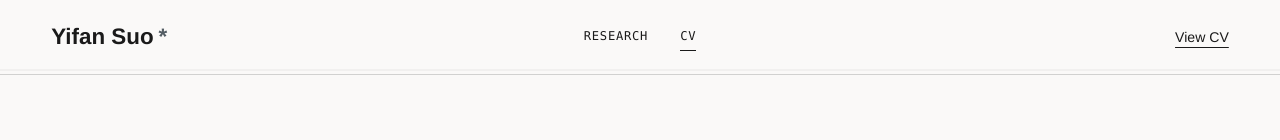
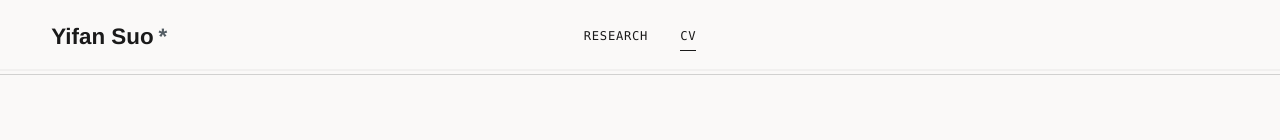
Before and after one commit to suoyff-afk/suoyff-afk.github.io, a React (Vite) app: page /cv in a window 1280 px wide. Shown: the top 140 px of the page. Built offline with nearby package versions, Linux system fonts and the light colour scheme.

Commit message:
Polish public portfolio navigation

```diff
--- a/src/components/layout/Header.tsx
+++ b/src/components/layout/Header.tsx
@@ -75,7 +75,6 @@ export function Header() {
           <nav className="desktop-nav" aria-label="Primary">
             {navItems}
           </nav>
-          <NavLink className="cv-link" to="/cv">View CV</NavLink>
           <button
             ref={toggleRef}
             className="menu-toggle"
@@ -95,7 +94,6 @@ export function Header() {
               <NavLink ref={index === 0 ? firstMenuLinkRef : undefined} key={to} to={to}>{label}</NavLink>
             ))}
           </nav>
-          <NavLink className="button button--dark" to="/cv">View CV</NavLink>
         </div>
       )}
     </>
--- a/src/styles/layout.css
+++ b/src/styles/layout.css
@@ -9,7 +9,6 @@
 .desktop-nav { display: flex; gap: 2rem; font-family: var(--mono); font-size: .76rem; text-transform: uppercase; letter-spacing: .06em; }
 .desktop-nav a { padding-block: .4rem; border-bottom: 1px solid transparent; }
 .desktop-nav a:hover, .desktop-nav a.active { border-color: var(--ink); }
-.cv-link { justify-self: end; font-size: .88rem; text-decoration: underline; text-underline-offset: .3rem; }
 .menu-toggle { display: none; width: 2.8rem; height: 2.8rem; border: 0; background: transparent; }
 .menu-toggle span { display: block; width: 1.5rem; height: 1px; margin: .4rem auto; background: var(--ink); }
 .mobile-menu { position: fixed; top: 4.6rem; right: 0; bottom: 0; left: 0; height: auto; max-height: none; overflow-y: auto; padding: 3rem var(--gutter) calc(2rem + env(safe-area-inset-bottom)); background: var(--paper); z-index: 14; }
@@ -43,7 +42,7 @@
 
 @media (max-width: 820px) {
   .header-inner { grid-template-columns: 1fr auto; }
-  .desktop-nav, .cv-link { display: none; }
+  .desktop-nav { display: none; }
   .menu-toggle { display: block; }
   .page-intro, .section-heading { grid-template-columns: 1fr; }
   .page-intro h1, .page-intro .page-subtitle, .page-intro .lede { grid-column: 1; }
```
Also changed, not shown: 1 other file (tests, documents, lock files or other folders).
